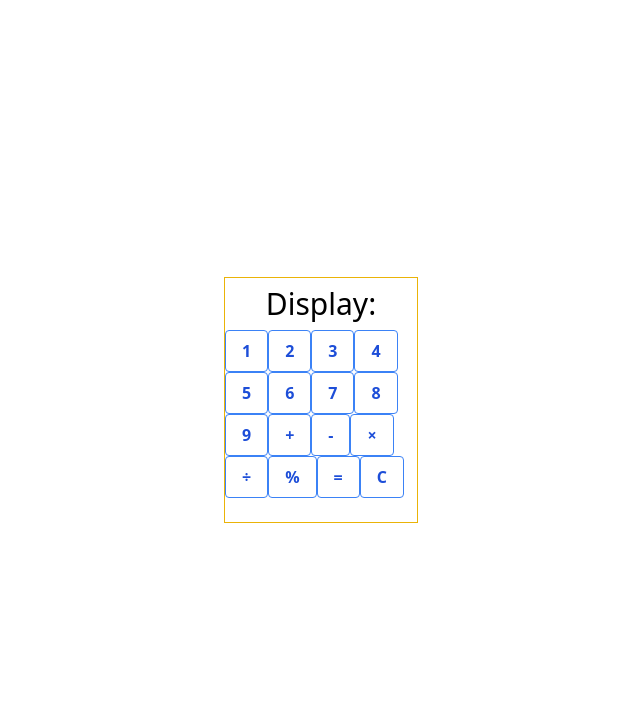
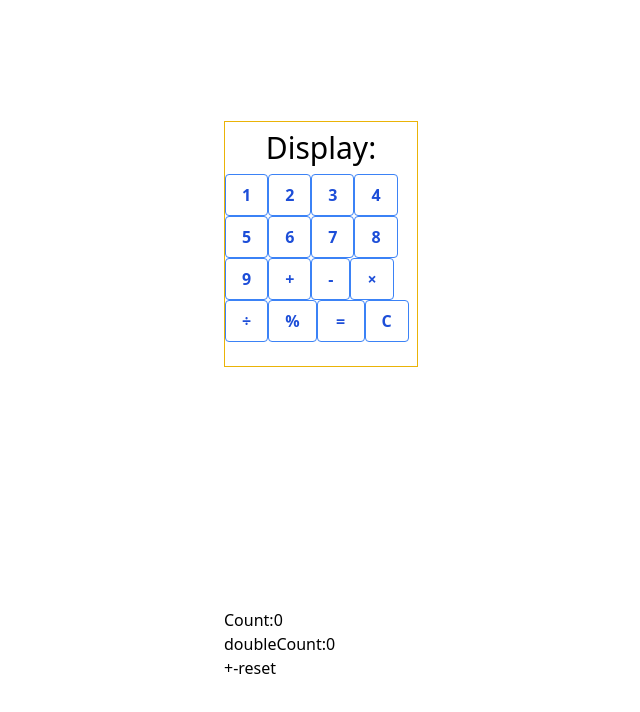
Before and after one commit to doyi0107/react_redux, a React (Create React App) app: page / in a window 1280 px wide. Shown: the top 712 px of the page, without its empty margins (319-959 px from the left). Built offline with nearby package versions, Linux system fonts and the light colour scheme.

Commit message:
add recoil.js

```diff
--- a/package.json
+++ b/package.json
@@ -6,10 +6,12 @@
     "@testing-library/jest-dom": "^5.17.0",
     "@testing-library/react": "^13.4.0",
     "@testing-library/user-event": "^13.5.0",
+    "axios": "^1.6.3",
     "react": "^18.2.0",
     "react-dom": "^18.2.0",
     "react-redux": "^9.0.4",
     "react-scripts": "5.0.1",
+    "recoil": "^0.7.7",
     "redux": "^5.0.1",
     "web-vitals": "^2.1.4"
   },
--- a/src/App.js
+++ b/src/App.js
@@ -3,6 +3,8 @@ import React from "react";
 import { createStore } from "redux";
 import { Provider, useDispatch, useSelector } from "react-redux";
 import calculatorReducer from "./reducer";
+import Recoil from "./recoil";
+import { RecoilRoot } from "recoil";
 import "./App.css"
 
 // Actions
@@ -71,7 +73,7 @@ const App = () => {
           ))}
           {["+", "-", "×", "÷", "%"].map((operator) => (
             <button
-              class="w-15 h-15 bg-transparent hover:bg-blue-500 text-blue-700 font-semibold hover:text-white py-2 px-4 border border-blue-500 hover:border-transparent rounded"
+              class="w-13 h-15 bg-transparent hover:bg-blue-500 text-blue-700 font-semibold hover:text-white py-2 px-4 border border-blue-500 hover:border-transparent rounded"
               key={operator}
               onClick={() => handleOperatorClick(operator)}
             >
@@ -79,19 +81,23 @@ const App = () => {
             </button>
           ))}
           <button
-            class="bg-transparent hover:bg-blue-500 text-blue-700 font-semibold hover:text-white py-2 px-4 border border-blue-500 hover:border-transparent rounded w-15 h-15"
+            class="bg-transparent hover:bg-blue-500 text-blue-700 font-semibold hover:text-white py-2 px-4 border border-blue-500 hover:border-transparent rounded w-12 h-15"
             onClick={handleEqualClick}
           >
             =
           </button>
           <button
-            class="bg-transparent hover:bg-blue-500 text-blue-700 font-semibold hover:text-white py-2 px-4 border border-blue-500 hover:border-transparent rounded w-15 h-15"
+            class="bg-transparent hover:bg-blue-500 text-blue-700 font-semibold hover:text-white py-2 px-4 border border-blue-500 hover:border-transparent rounded w-13 h-15"
             onClick={handleClearClick}
           >
             C
           </button>
         </div>
       </div>
+
+      <RecoilRoot>
+        <Recoil />
+      </RecoilRoot>
     </div>
   );
 };
@@ -100,6 +106,7 @@ const App = () => {
 const CalculatorApp = () => (
   <Provider store={store}>
     <App />
+
   </Provider>
 );
 
--- /dev/null
+++ b/src/atom.js
@@ -0,0 +1,15 @@
+import { atom, selector } from "recoil";
+export const countState = atom ( {
+    key: "count",
+    default: 0,
+  });
+
+export const doubleCountState =
+  selector (
+  {
+    key: "doubleCount",
+    get: ({ get }) => {
+      let double = get(countState);
+      return double * 2;
+    },
+  });
--- a/src/index.js
+++ b/src/index.js
@@ -1,8 +1,10 @@
 import React from 'react';
 import ReactDOM from 'react-dom/client';
 import App from './App';
+
 import reportWebVitals from './reportWebVitals';
 import "./index.css";
+
 
 const root = ReactDOM.createRoot(document.getElementById('root'));
 root.render(
--- /dev/null
+++ b/src/recoil.js
@@ -0,0 +1,31 @@
+import React from "react";
+import "./App.css";
+import { countState, doubleCountState } from "./atom";
+import { useRecoilState, useRecoilValue, useResetRecoilState } from "recoil";
+function Recoil() {
+  const [count, setCount] = useRecoilState(countState);
+  let countReset = useResetRecoilState(countState);
+  //useRecoilValue => state 값만 가져옵니다!
+  //useSetRecoilState => set 함수만 가져옵니다!
+
+  const doubleCount = useRecoilValue(doubleCountState);
+  const plus = () => {
+    setCount(count + 1);
+  };
+
+  const minus = () => {
+    setCount(count - 1);
+  };
+
+  return (
+    <div className="recoil">
+      <h1>Count:{count}</h1>
+      <h1>doubleCount:{doubleCount}</h1>
+      <button onClick={plus}>+</button>
+      <button onClick={minus}>-</button>
+      <button onClick={countReset}>reset</button>
+    </div>
+  );
+}
+
+export default Recoil;
```
Also changed, not shown: 1 other file (tests, documents, lock files or other folders).
